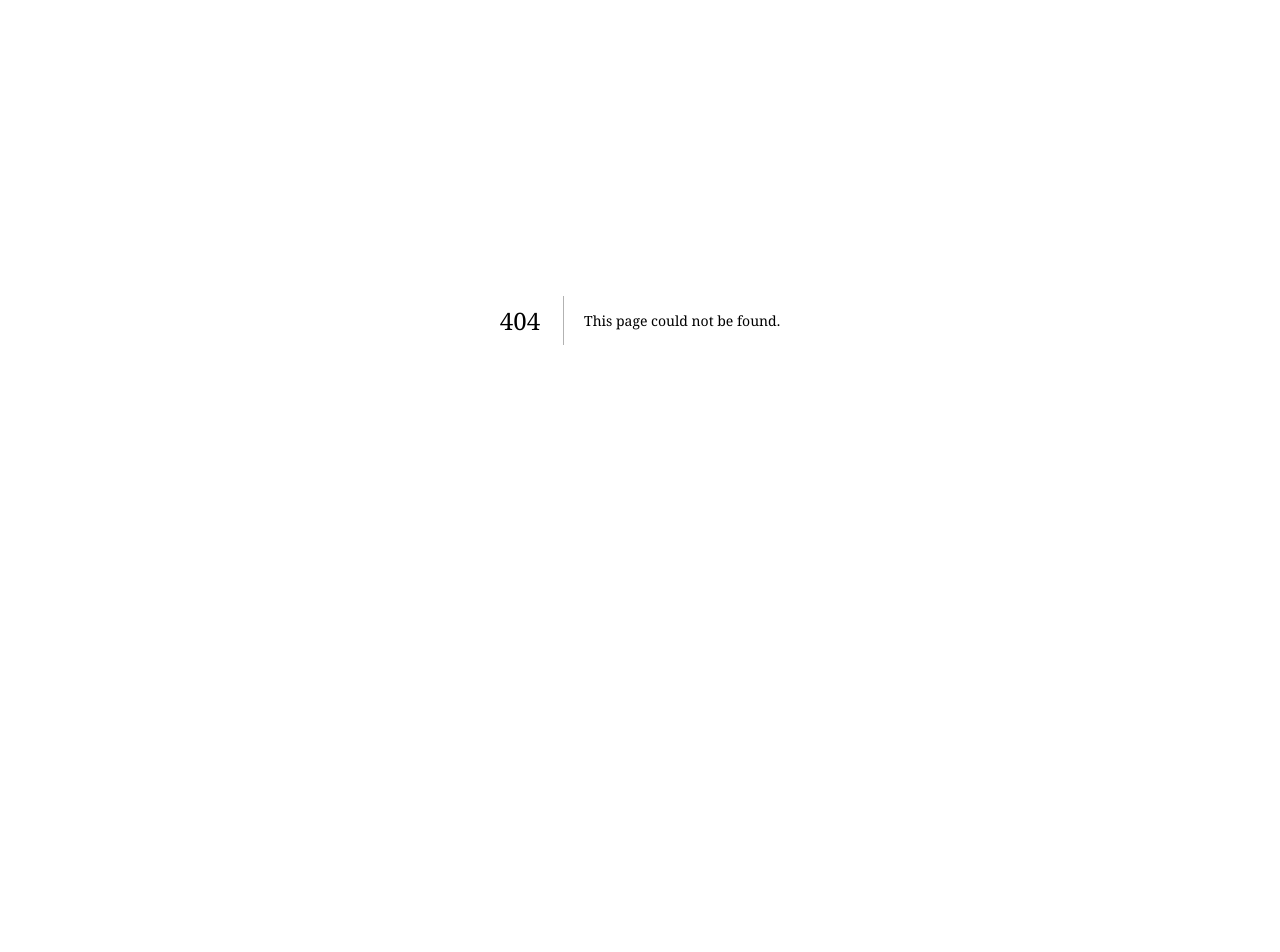
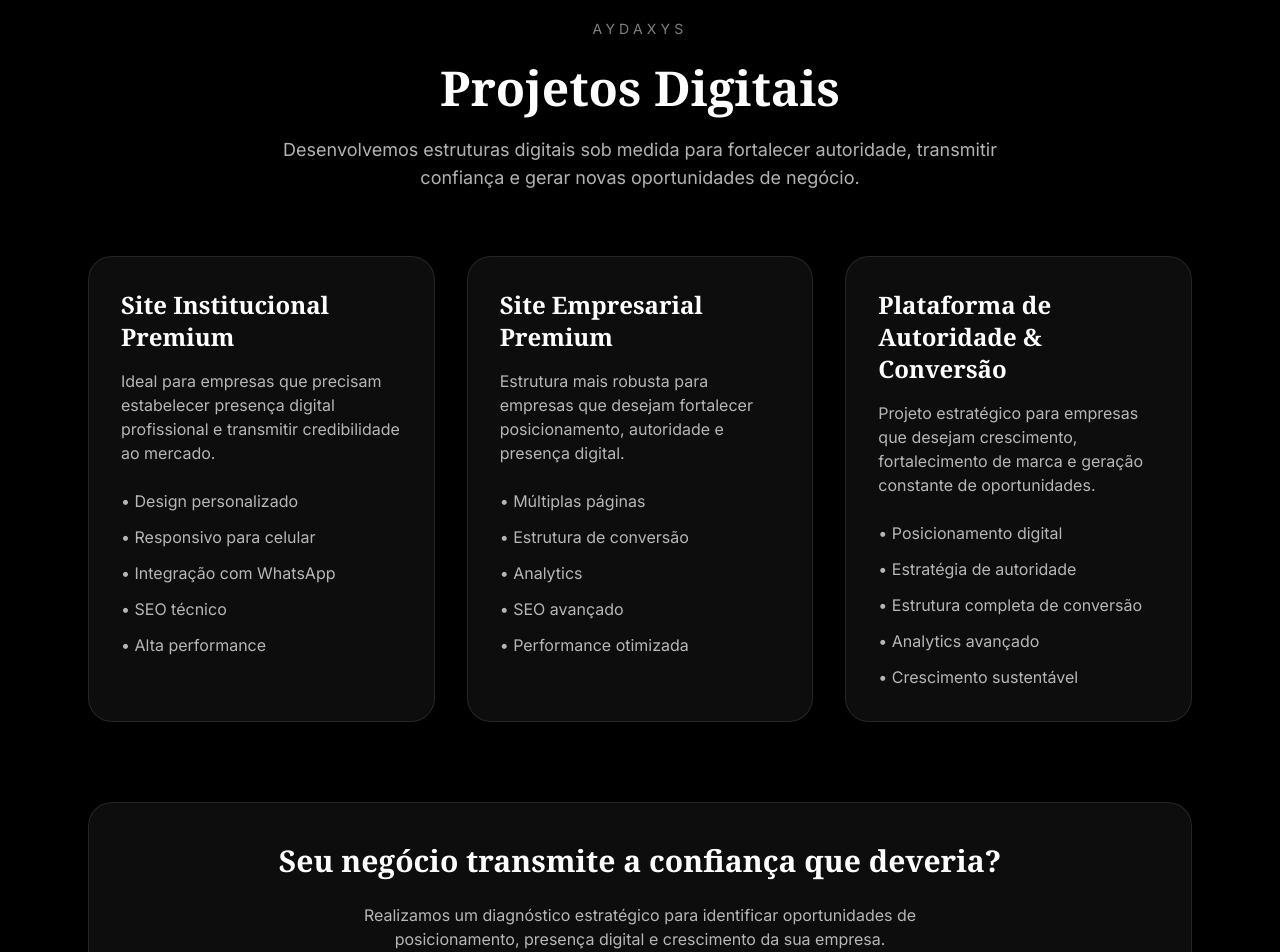
Before and after one commit to vsouza30-cmd/aydaxys, a Next.js app: page /projetos-digitais in a window 1280 px wide. Before the commit this address had no page. Shown: the part 80-1032 px from the top of the page. Before the commit the page ends 800 px from the top, so only its background shows below. Built offline with nearby package versions, Linux system fonts and the light colour scheme.

Commit message:
pagina projetos digitais finalizada

```diff
--- a/app/app/loading.tsx
+++ b/app/loading.tsx
@@ -10,7 +10,7 @@ export default function Loading() {
         animate={{ opacity: 1 }}
         className="text-white text-sm tracking-[0.4em]"
       >
-        NORTH SIGNAL
+        AYDAXYS
       </motion.div>
     </div>
   );
--- a/app/page.tsx
+++ b/app/page.tsx
@@ -291,7 +291,12 @@ export default function Home() {
           className="mt-10 rounded-full bg-white px-8 py-4 text-sm font-semibold text-black transition hover:scale-105 shadow-[0_0_25px_rgba(59,130,246,0.35)]"
         >
           {t.button}
-        </a>
+        </a><a
+  href="/projetos-digitais"
+  className="mt-4 inline-block rounded-full border border-white/15 px-8 py-4 text-sm font-semibold text-white transition hover:bg-white/10"
+>
+  Conhecer Projetos Digitais
+</a>
       </section>
 
       <section className="mx-auto max-w-6xl px-6 py-20 text-center">
--- /dev/null
+++ b/app/projetos-digitais/page.tsx
@@ -0,0 +1,112 @@
+export default function ProjetosDigitais() {
+  return (
+    <main className="min-h-screen bg-black text-white">
+      <section className="mx-auto max-w-6xl px-6 py-24">
+        <div className="mb-16 text-center">
+          <span className="text-sm uppercase tracking-[0.3em] text-white/50">
+            AYDAXYS
+          </span>
+
+          <h1 className="mt-6 text-5xl font-bold">
+            Projetos Digitais
+          </h1>
+
+          <p className="mx-auto mt-6 max-w-3xl text-lg text-white/70">
+            Desenvolvemos estruturas digitais sob medida para fortalecer
+            autoridade, transmitir confiança e gerar novas oportunidades
+            de negócio.
+          </p>
+        </div>
+
+        <div className="grid gap-8 md:grid-cols-3">
+
+          <div className="rounded-3xl border border-white/10 bg-white/5 p-8">
+            <h2 className="mb-4 text-2xl font-semibold">
+              Site Institucional Premium
+            </h2>
+
+            <p className="text-white/70">
+              Ideal para empresas que precisam estabelecer presença
+              digital profissional e transmitir credibilidade ao mercado.
+            </p>
+
+            <ul className="mt-6 space-y-3 text-white/70">
+              <li>• Design personalizado</li>
+              <li>• Responsivo para celular</li>
+              <li>• Integração com WhatsApp</li>
+              <li>• SEO técnico</li>
+              <li>• Alta performance</li>
+            </ul>
+          </div>
+
+          <div className="rounded-3xl border border-white/10 bg-white/5 p-8">
+            <h2 className="mb-4 text-2xl font-semibold">
+              Site Empresarial Premium
+            </h2>
+
+            <p className="text-white/70">
+              Estrutura mais robusta para empresas que desejam fortalecer
+              posicionamento, autoridade e presença digital.
+            </p>
+
+            <ul className="mt-6 space-y-3 text-white/70">
+              <li>• Múltiplas páginas</li>
+              <li>• Estrutura de conversão</li>
+              <li>• Analytics</li>
+              <li>• SEO avançado</li>
+              <li>• Performance otimizada</li>
+            </ul>
+          </div>
+
+          <div className="rounded-3xl border border-white/10 bg-white/5 p-8">
+            <h2 className="mb-4 text-2xl font-semibold">
+              Plataforma de Autoridade & Conversão
+            </h2>
+
+            <p className="text-white/70">
+              Projeto estratégico para empresas que desejam crescimento,
+              fortalecimento de marca e geração constante de oportunidades.
+            </p>
+
+            <ul className="mt-6 space-y-3 text-white/70">
+              <li>• Posicionamento digital</li>
+              <li>• Estratégia de autoridade</li>
+              <li>• Estrutura completa de conversão</li>
+              <li>• Analytics avançado</li>
+              <li>• Crescimento sustentável</li>
+            </ul>
+          </div>
+
+        </div>
+
+        <div className="mt-20 rounded-3xl border border-white/10 bg-white/5 p-10 text-center">
+          <h2 className="text-3xl font-semibold">
+            Seu negócio transmite a confiança que deveria?
+          </h2>
+
+          <p className="mx-auto mt-6 max-w-2xl text-white/70">
+            Realizamos um diagnóstico estratégico para identificar
+            oportunidades de posicionamento, presença digital e
+            crescimento da sua empresa.
+          </p>
+
+          <a
+            href="https://wa.me/5541999999999"
+            className="mt-8 inline-block rounded-full bg-white px-8 py-4 font-medium text-black transition hover:opacity-90"
+          >
+            Solicitar Diagnóstico Estratégico
+          </a>
+        </div>
+
+        <div className="mt-12 text-center">
+          <a
+            href="/"
+            className="text-white/60 transition hover:text-white"
+          >
+            ← Voltar para página inicial
+          </a>
+        </div>
+      </section>
+    </main>
+  );
+}
--- a/package.json
+++ b/package.json
@@ -1,5 +1,5 @@
 {
-  "name": "north-signal",
+  "name": "aydaxys",
   "version": "0.1.0",
   "private": true,
   "scripts": {
```
